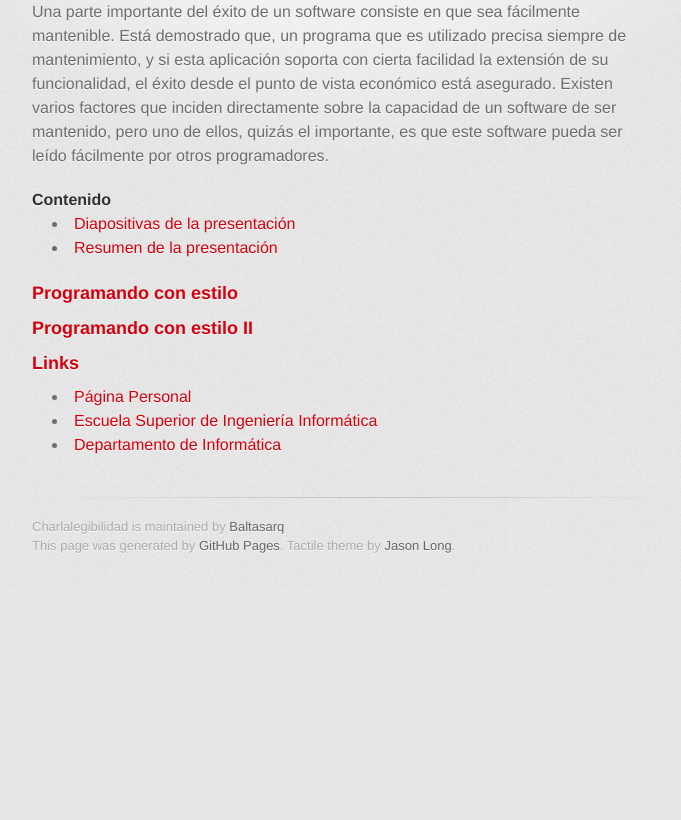
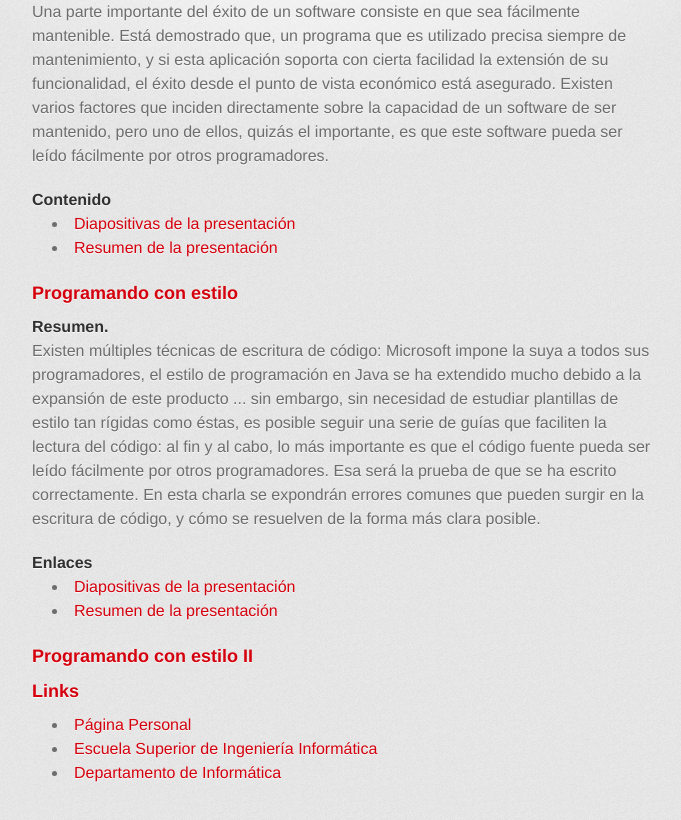
Before and after one commit to Baltasarq/charlalegibilidad, a plain HTML site: page index.html in a window 1280 px wide. Shown: the part 422-1242 px from the top of the page, without its empty margins (298-979 px from the left). Before the commit the page ends 1008 px from the top, so only its background shows below. Drawn offline with Linux system fonts and the light colour scheme; a web font is replaced by a local one.

Commit message:
Update index.html

```diff
--- a/index.html
+++ b/index.html
@@ -52,10 +52,30 @@ que este software pueda ser leído fácilmente por otros programadores.</p>
 </ul>
 <p></p>
   <h3>Programando con estilo</h3>
+<h4>Resumen.</h4>
+<I>
+Existen múltiples técnicas de escritura de código: Microsoft impone la suya a
+todos sus programadores, el estilo de programación en Java se ha extendido mucho
+debido a la expansión de este producto ...
+sin embargo, sin necesidad de estudiar plantillas de estilo tan rígidas como
+éstas, es posible seguir una serie de guías que faciliten la lectura del código:
+al fin y al cabo, lo más importante es
+que el código fuente pueda ser leído fácilmente por otros programadores.
+Esa será la prueba de que se ha escrito correctamente.
+En esta charla se expondrán errores comunes que pueden surgir en la escritura
+de código, y cómo se resuelven de la forma más clara posible.
+</I>
+<P>
+<h4>Enlaces</h4>
+<ul>
+	<LI><a href="progConEstilo.pdf">Diapositivas de la presentación</a>
+	<LI><a href="pconestilo-abstract.pdf">Resumen de la presentación</a>
+</ul>
+<p></p>
   <h3>Programando con estilo II</h3>
   <h3>Links</h3>
   <ul>
-    <li><a href="http://wwbs.uvigo.es/~jbgarcia/">Página Personal</a></li>
+    <li><a href="http://webs.uvigo.es/~jbgarcia/">Página Personal</a></li>
     <li><A href="http://www.esei.uvigo.es">Escuela Superior de Ingenier&iacute;a
     Inform&aacute;tica</A></li>
     <li><A href="http://www.lsi.uvigo.es">Departamento de Inform&aacute;tica</A></li>
```
